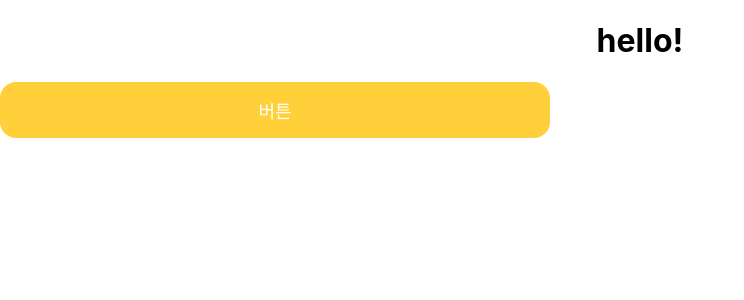
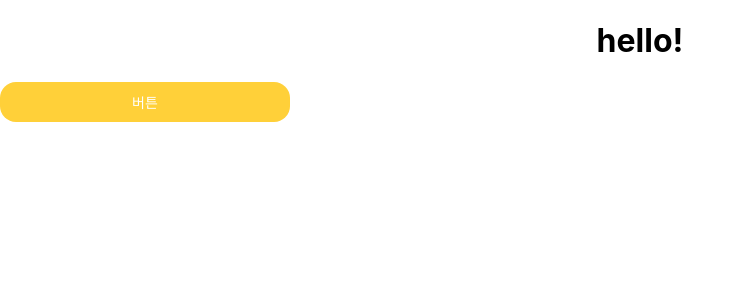
Before and after one commit to waffle-card/client, a React (Create React App) app: page / in a window 1280 px wide. Shown: the top 300 px of the page, without its empty margins (0-744 px from the left). Built offline with nearby package versions, Linux system fonts and the light colour scheme; the HTML template or start-up script is replaced by a standard one.

Commit message:
feat: 버튼 컴포넌트 scss로 스타일 분기 구현

```diff
--- /dev/null
+++ b/src/components/base/Button/Button.scss
@@ -0,0 +1,47 @@
+button {
+  box-sizing: border-box;
+  display: block;
+  padding: 8px 6px;
+  cursor: pointer;
+  border: none;
+  border-radius: 16px;
+  outline: none;
+
+  &:hover {
+    opacity: 0.8;
+  }
+
+  &:disabled {
+    background-color: #888;
+  }
+}
+
+.small {
+  width: 290px;
+  height: 40px;
+  font-size: 14px;
+}
+
+.large {
+  width: 550px;
+  height: 56px;
+  font-size: 18px;
+}
+
+.yellow {
+  color: #fff;
+  background-color: #ffd039;
+
+  &:active {
+    border: solid 2px white;
+  }
+}
+
+.white {
+  color: #ffd039;
+  background-color: #fff;
+
+  &:active {
+    border: solid 2px #ffd039;
+  }
+}
--- a/src/components/base/Button/index.jsx
+++ b/src/components/base/Button/index.jsx
@@ -1,30 +1,29 @@
-import styled from '@emotion/styled';
+import { useCallback } from 'react';
+import PropTypes from 'prop-types';
+import './Button.scss';
 
-const Button = styled.button`
-  box-sizing: border-box;
-  display: block;
-  width: 550px;
-  height: 56px;
-  padding: 8px 6px;
-  font-size: 18px;
-  color: white;
-  cursor: pointer;
-  background-color: #ffd039;
-  border: none;
-  border-radius: 16px;
-  outline: none;
+const Button = ({
+  children,
+  size = 'small',
+  color = 'yellow',
+  onClick,
+  ...props
+}) => {
+  const handleClick = useCallback(() => {
+    onClick && onClick();
+  }, [onClick]);
 
-  &:hover {
-    opacity: 0.8;
-  }
+  return (
+    <button {...props} className={`${size} ${color}`} onClick={handleClick}>
+      {children}
+    </button>
+  );
+};
 
-  &:active {
-    border: solid 1px white;
-  }
-
-  &:disabled {
-    background-color: #888;
-  }
-`;
+Button.propTypes = {
+  children: PropTypes.string.isRequired,
+  size: PropTypes.string.isRequired,
+  color: PropTypes.string.isRequired,
+};
 
 export default Button;
```
Also changed, not shown: 1 other file (tests, documents, lock files or other folders).
